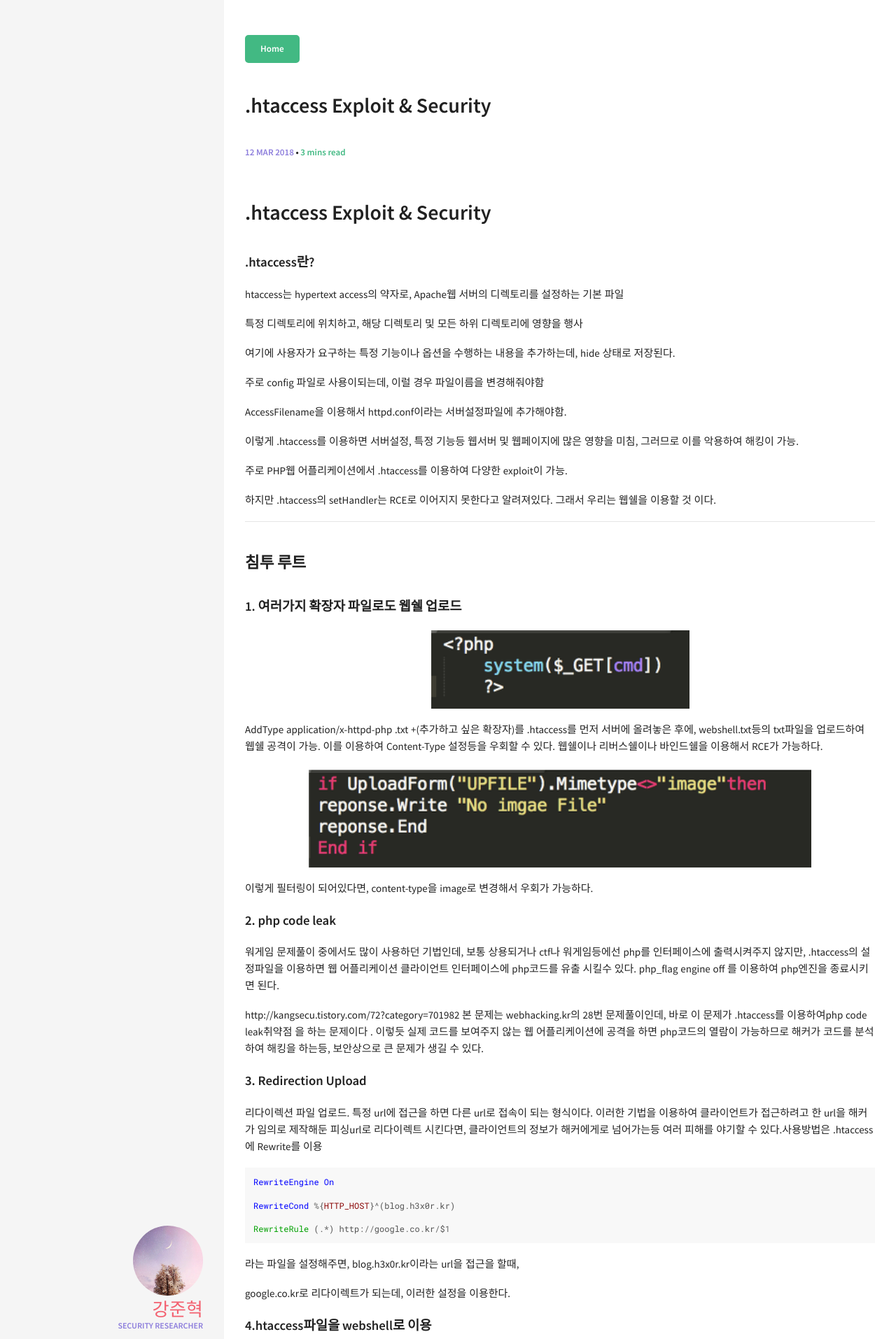
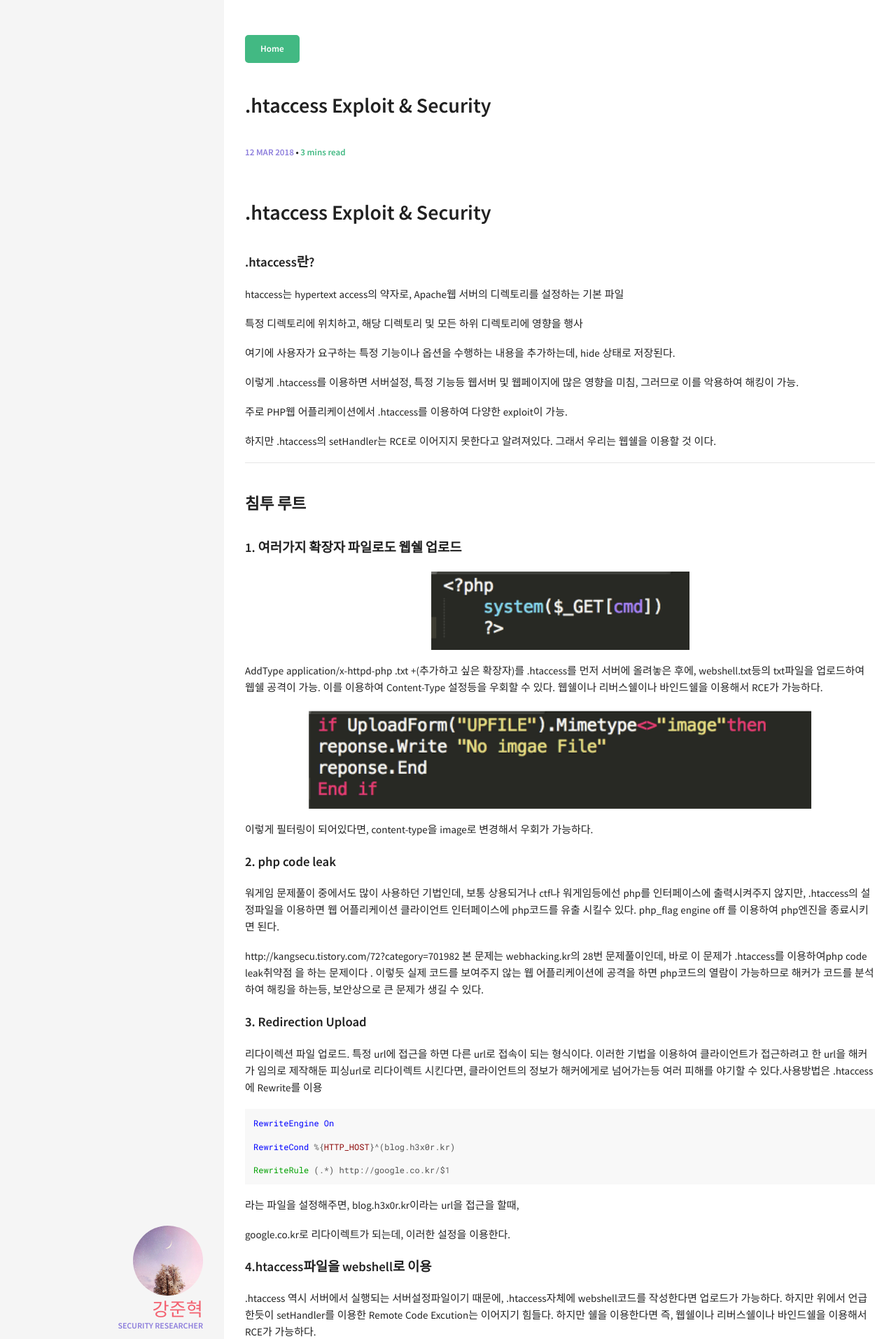
Before and after one commit to kangsecu/kangsecu.github.io, a Jekyll site: the page built from _posts/2018-03-12-.htaccess-Exploit-&-Security.md, in a window 1280 px wide. Shown: the top 1914 px of the page at 70% size. Built offline with Jekyll 4.4.1, drawn with Linux system fonts in a browser that asks for light colours.

Commit message:
Update 2018-03-12-.htaccess-Exploit-&-Security.md

```diff
--- a/_posts/2018-03-12-.htaccess-Exploit-&-Security.md
+++ b/_posts/2018-03-12-.htaccess-Exploit-&-Security.md
@@ -18,10 +18,6 @@ htaccess는 hypertext access의 약자로, Apache웹 서버의 디렉토리를
 특정 디렉토리에 위치하고, 해당 디렉토리 및 모든 하위 디렉토리에 영향을 행사
 
 여기에 사용자가 요구하는 특정 기능이나 옵션을 수행하는 내용을 추가하는데, hide 상태로 저장된다.
-
-주로 config 파일로 사용이되는데, 이럴 경우 파일이름을 변경해줘야함
-
-AccessFilename을 이용해서 httpd.conf이라는 서버설정파일에 추가해야함.
 
 이렇게 .htaccess를 이용하면 서버설정, 특정 기능등 웹서버 및 웹페이지에 많은 영향을 미침, 그러므로 이를 악용하여 해킹이 가능.
 
```
